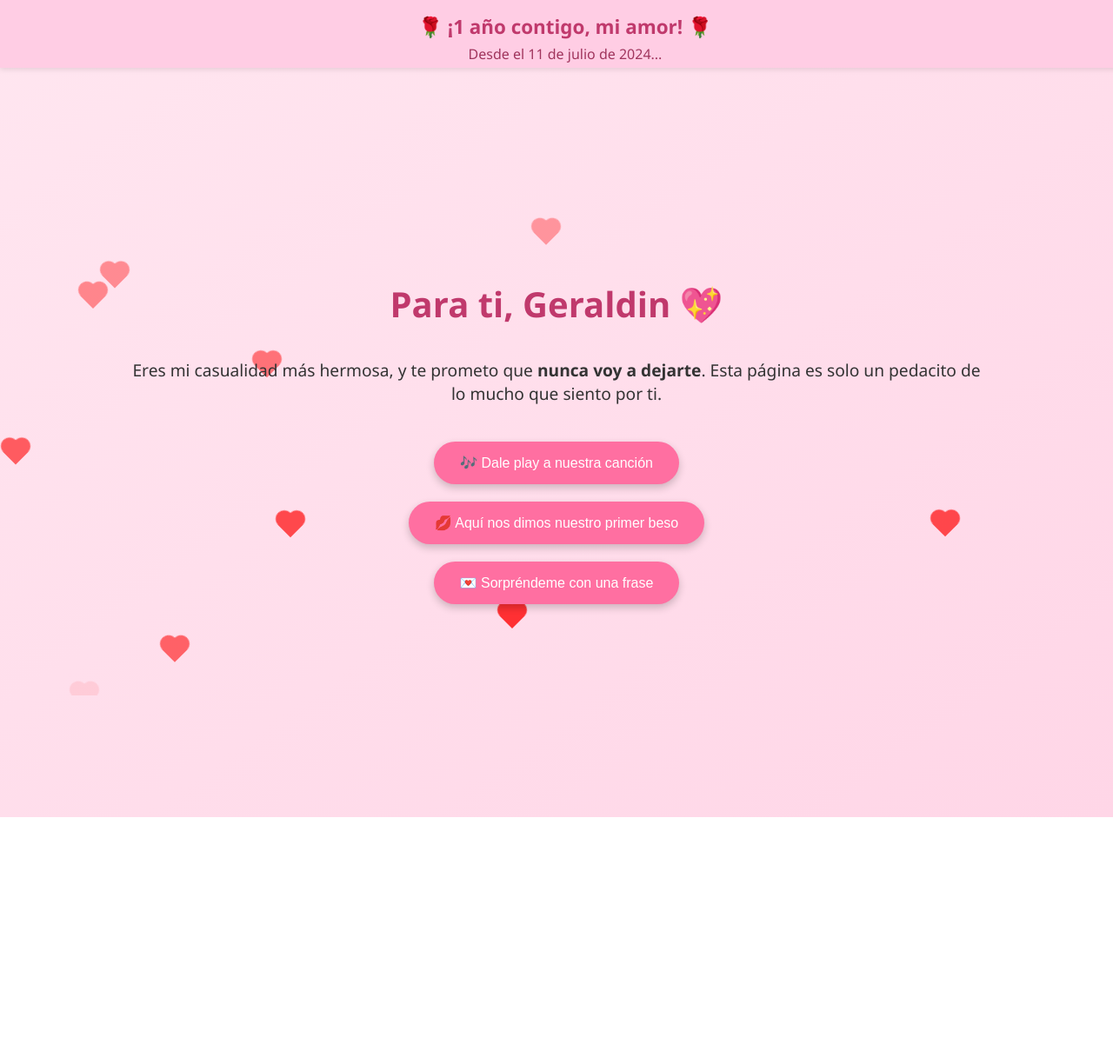
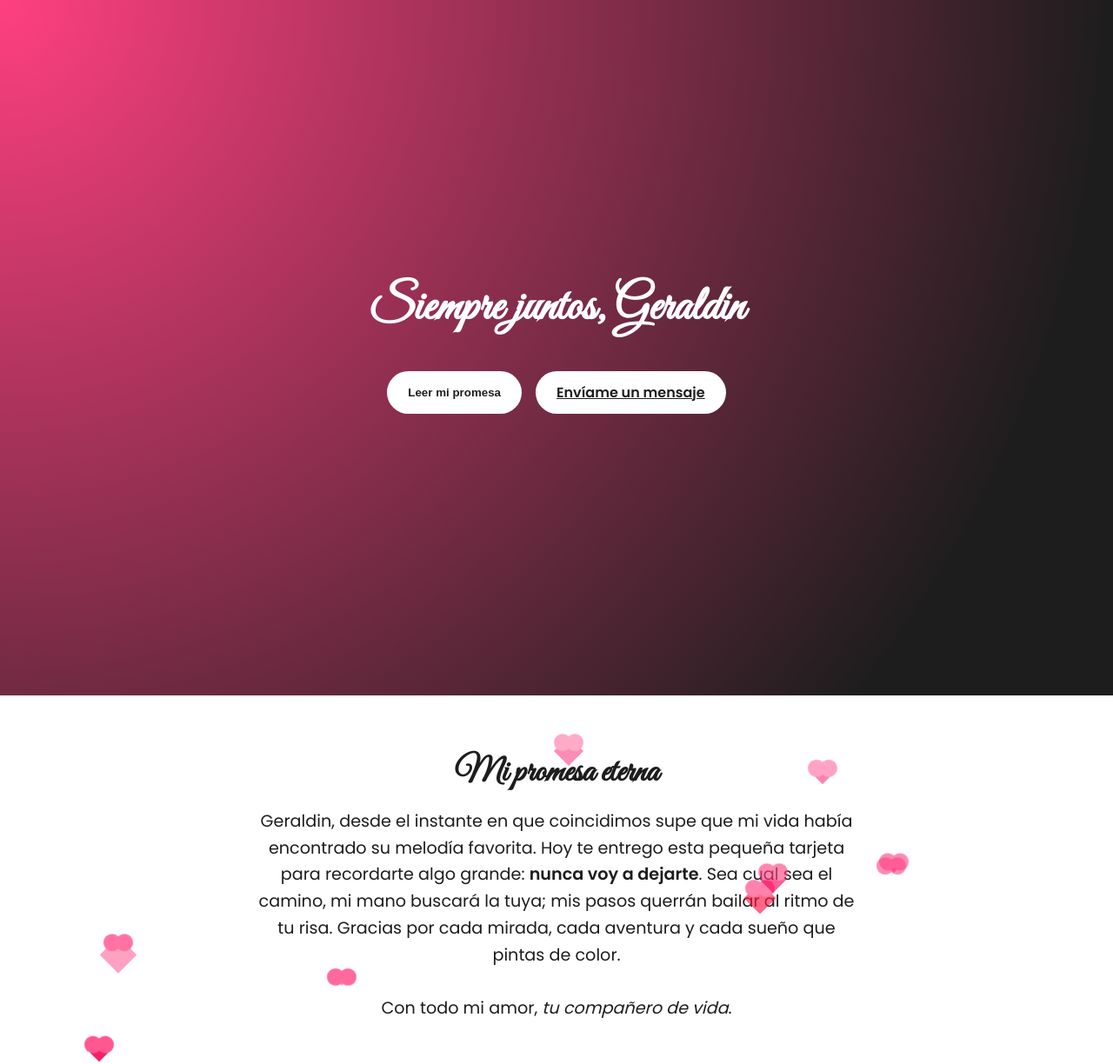
Before and after one commit to juangoa23/Geraldin-card, a plain HTML site: page index.html in a window 1280 px wide. Shown: the top 1224 px of the page at 87% size. Before the commit the page ends 940 px from the top, so only its background shows below. Drawn offline with Linux system fonts and the light colour scheme.

Commit message:
Update index.html

```diff
--- a/index.html
+++ b/index.html
@@ -1,227 +1,177 @@
 <!DOCTYPE html>
 <html lang="es">
 <head>
-  <meta charset="UTF-8" />
-  <meta name="viewport" content="width=device-width, initial-scale=1.0"/>
-  <title>Para Geraldin 💖</title>
+  <meta charset="UTF-8">
+  <title>Para ti, Geraldin 💖</title>
+  <meta name="viewport" content="width=device-width, initial-scale=1.0">
+  <!-- Google Fonts -->
+  <link href="https://fonts.googleapis.com/css2?family=Great+Vibes&family=Poppins:wght@300;400;600&display=swap" rel="stylesheet">
   <style>
-    body {
-      background: linear-gradient(to bottom right, #ffe6f0, #ffd6e7);
-      font-family: 'Segoe UI', sans-serif;
-      overflow: hidden;
+    :root {
+      --pink: #ff4081;
+      --dark: #1d1d1d;
+      --light: #ffffff;
+    }
+    * {
       margin: 0;
       padding: 0;
+      box-sizing: border-box;
     }
-
-    /* 🌹 Banner de aniversario */
-    .anniversary-banner {
-      width: 100%;
-      background-color: #ffcde4;
-      color: #c0396c;
-      text-align: center;
-      padding: 15px 10px 5px 10px;
-      font-size: 1.4rem;
-      font-weight: bold;
-      box-shadow: 0 2px 6px rgba(0,0,0,0.1);
-      z-index: 10;
-      position: fixed;
-      top: 0;
-      left: 0;
+    body {
+      font-family: 'Poppins', sans-serif;
+      color: var(--light);
+      background: radial-gradient(circle at top left, var(--pink) 0%, var(--dark) 70%);
+      overflow-x: hidden;
     }
-
-    .anniversary-date {
-      font-size: 1rem;
-      font-weight: normal;
-      margin-top: 5px;
-      color: #a0355d;
-    }
-
-    .container {
-      position: relative;
-      z-index: 1;
+    header {
+      height: 100vh;
       display: flex;
-      flex-direction: column;
       align-items: center;
       justify-content: center;
-      min-height: 100vh;
+      flex-direction: column;
       text-align: center;
-      padding: 20px;
-      margin-top: 100px; /* espacio para el banner */
+      padding: 2rem;
     }
-
     h1 {
-      color: #c0396c;
+      font-family: 'Great Vibes', cursive;
+      font-size: 3.5rem;
+      animation: bounce 3s infinite;
+    }
+    @keyframes bounce {
+      0%, 100% { transform: translateY(0); }
+      50% { transform: translateY(-15px); }
+    }
+    .btn-group {
+      margin-top: 2rem;
+      display: flex;
+      gap: 1rem;
+      flex-wrap: wrap;
+      justify-content: center;
+    }
+    .btn {
+      padding: 0.75rem 1.5rem;
+      border: none;
+      background: var(--light);
+      color: var(--dark);
+      font-weight: 600;
+      border-radius: 2rem;
+      cursor: pointer;
+      transition: transform .2s;
+    }
+    .btn:hover {
+      transform: scale(1.05);
+    }
+    section#mensaje {
+      padding: 4rem 2rem;
+      text-align: center;
+      background: var(--light);
+      color: var(--dark);
+    }
+    section#mensaje h2 {
+      font-family: 'Great Vibes', cursive;
       font-size: 2.5rem;
       margin-bottom: 1rem;
     }
-
-    p {
-      color: #333;
+    section#mensaje p {
+      max-width: 700px;
+      margin: 0 auto;
       font-size: 1.2rem;
-      max-width: 80%;
-      margin-bottom: 2rem;
+      line-height: 1.6;
     }
-
-    .button {
-      background-color: #ff6fa1;
-      border: none;
-      color: white;
-      padding: 15px 30px;
-      margin: 10px;
-      border-radius: 30px;
-      font-size: 1rem;
-      cursor: pointer;
-      transition: transform 0.2s, background-color 0.3s;
-      box-shadow: 0 4px 10px rgba(0, 0, 0, 0.2);
+    footer {
+      padding: 1rem;
+      text-align: center;
+      font-size: 0.9rem;
+      background: var(--dark);
     }
-
-    .button:hover {
-      background-color: #ff4c87;
-      transform: scale(1.05);
-    }
-
-    #phraseBox {
-      margin-top: 20px;
-      font-size: 1.3rem;
-      color: #c0396c;
-      font-style: italic;
-      padding: 10px;
-    }
-
-    audio {
-      display: none;
-    }
-
-    /* 💖 Corazones flotando */
-    .hearts {
+    /* Corazones flotantes */
+    .heart {
       position: fixed;
-      top: 0;
-      left: 0;
-      width: 100%;
-      height: 100%;
-      pointer-events: none;
-      overflow: hidden;
-      z-index: 0;
-    }
-
-    .heart {
-      position: absolute;
       width: 20px;
       height: 20px;
-      background: red;
+      background: var(--pink);
       transform: rotate(45deg);
-      animation: float 8s linear infinite;
+      left: 50%;
+      animation: float 5s linear infinite;
     }
-
     .heart::before,
     .heart::after {
       content: '';
       position: absolute;
       width: 20px;
       height: 20px;
-      background: red;
+      background: var(--pink);
       border-radius: 50%;
     }
-
     .heart::before {
       top: -10px;
       left: 0;
     }
-
     .heart::after {
       left: -10px;
       top: 0;
     }
-
     @keyframes float {
-      0% {
-        transform: translateY(100vh) rotate(45deg);
-        opacity: 0;
-      }
-      10% {
-        opacity: 0.8;
-      }
-      100% {
-        transform: translateY(-10vh) rotate(45deg);
-        opacity: 0;
-      }
+      0% { transform: translate(-50%, 0) rotate(45deg); opacity: 1; }
+      100% { transform: translate(-50%, -800px) rotate(45deg); opacity: 0; }
     }
   </style>
 </head>
 <body>
 
-  <!-- 🌹 Banner de aniversario -->
-  <div class="anniversary-banner">
-    🌹 <strong>¡1 año contigo, mi amor!</strong> 🌹
-    <div class="anniversary-date">Desde el 11 de julio de 2024...</div>
+  <!-- YouTube embed de la canción Coincidir - Macaco (oculto) -->
+  <div style="display: none;">
+    <iframe
+      id="ytplayer"
+      type="text/html"
+      width="0"
+      height="0"
+      src="https://www.youtube.com/embed/1k4bQnyrS9c?autoplay=1&loop=1&playlist=1k4bQnyrS9c"
+      frameborder="0"
+      allow="autoplay"
+    ></iframe>
   </div>
 
-  <!-- 💖 Corazones flotando -->
-  <div class="hearts" id="hearts"></div>
+  <header>
+    <h1>Siempre juntos, Geraldin</h1>
+    <div class="btn-group">
+      <button class="btn" onclick="document.getElementById('mensaje').scrollIntoView({behavior:'smooth'});">Leer mi promesa</button>
+      <a class="btn" href="https://wa.me/57XXXXXXXXX" target="_blank" rel="noopener">Envíame un mensaje</a>
+    </div>
+  </header>
 
-  <div class="container">
-    <h1>Para ti, Geraldin 💖</h1>
+  <section id="mensaje">
+    <h2>Mi promesa eterna</h2>
     <p>
-      Eres mi casualidad más hermosa, y te prometo que <strong>nunca voy a dejarte</strong>.
-      Esta página es solo un pedacito de lo mucho que siento por ti.
+      Geraldin, desde el instante en que coincidimos supe que mi vida había encontrado su melodía favorita.
+      Hoy te entrego esta pequeña tarjeta para recordarte algo grande: <strong>nunca voy a dejarte</strong>.
+      Sea cual sea el camino, mi mano buscará la tuya; mis pasos querrán bailar al ritmo de tu risa.
+      Gracias por cada mirada, cada aventura y cada sueño que pintas de color.
+      <br><br>
+      Con todo mi amor, <em>tu compañero de vida</em>.
     </p>
+  </section>
 
-    <!-- 🎶 Botón para canción -->
-    <button class="button" onclick="playSong()">🎶 Dale play a nuestra canción</button>
+  <footer>
+    © 2025 • Hecho con 💖 para Geraldin
+  </footer>
 
-    <!-- 💋 Primer beso -->
-    <a href="https://www.google.com/maps?q=dunkin+donuts+centro+mayor" target="_blank">
-      <button class="button">💋 Aquí nos dimos nuestro primer beso</button>
-    </a>
+  <!-- Script para corazones flotantes -->
+  <script>
+    const colors = ['#ff4081', '#ff80ab', '#ff1744', '#f50057'];
+    setInterval(() => {
+      const heart = document.createElement('div');
+      heart.className = 'heart';
+      const size = Math.random() * 20 + 10;
+      heart.style.width = size + 'px';
+      heart.style.height = size + 'px';
+      heart.style.left = Math.random() * 100 + '%';
+      heart.style.background = colors[Math.floor(Math.random() * colors.length)];
+      heart.style.animationDuration = 4 + Math.random() * 6 + 's';
+      document.body.appendChild(heart);
+      setTimeout(() => heart.remove(), 10000);
+    }, 500);
+  </script>
 
-    <!-- 💌 Frases románticas -->
-    <button class="button" onclick="showRandomPhrase()">💌 Sorpréndeme con una frase</button>
-    <div id="phraseBox"></div>
-
-    <!-- 🎧 Audio externo -->
-    <audio id="loveSong" controls>
-      <source src="https://www.soundhelix.com/examples/mp3/SoundHelix-Song-1.mp3" type="audio/mpeg" />
-      Tu navegador no soporta audio.
-    </audio>
-  </div>
-
-  <script>
-    function playSong() {
-      const song = document.getElementById("loveSong");
-      song.play();
-    }
-
-    const phrases = [
-      "Eres la casualidad más bonita que llegó a mi vida.",
-      "Desde que te conocí, supe que quería coincidir contigo para siempre.",
-      "Cada momento contigo es un pedacito de cielo.",
-      "No importa lo que pase, nunca voy a soltarte.",
-      "Tu sonrisa es mi lugar favorito.",
-      "Amarte es lo más bonito que he hecho en mi vida.",
-      "Nuestro amor es mi historia favorita."
-    ];
-
-    function showRandomPhrase() {
-      const phraseBox = document.getElementById("phraseBox");
-      const randomIndex = Math.floor(Math.random() * phrases.length);
-      phraseBox.textContent = phrases[randomIndex];
-    }
-
-    // 💖 Corazones flotantes
-    const heartsContainer = document.getElementById("hearts");
-
-    function createHeart() {
-      const heart = document.createElement("div");
-      heart.classList.add("heart");
-      heart.style.left = Math.random() * 100 + "vw";
-      heart.style.animationDuration = (6 + Math.random() * 4) + "s";
-      heart.style.opacity = Math.random();
-      heart.style.transform = `scale(${Math.random() * 1 + 0.5}) rotate(45deg)`;
-      heartsContainer.appendChild(heart);
-      setTimeout(() => heart.remove(), 10000);
-    }
-
-    setInterval(createHeart, 500);
-  </script>
 </body>
 </html>
```
